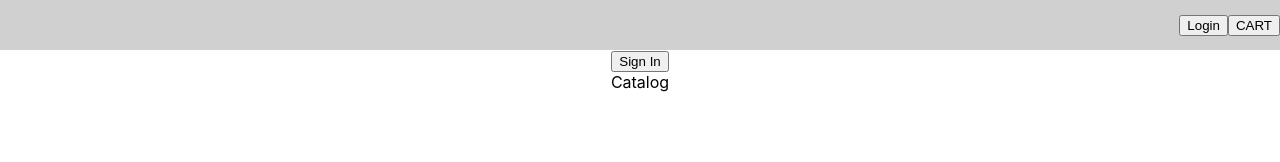
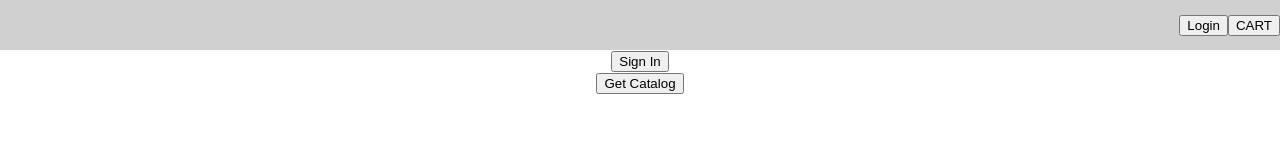
Before and after one commit to Paskinho/store, a React (Create React App) app: page /catalog in a window 1280 px wide. Shown: the top 162 px of the page. Built offline with nearby package versions, Linux system fonts and the light colour scheme.

Commit message:
Add getCatalog

```diff
--- a/src/features/catalog/Catalog.tsx
+++ b/src/features/catalog/Catalog.tsx
@@ -1,5 +1,18 @@
+import {useAppDispatch} from "../../app/hooks";
+import {catalogReducer, catalogThunks} from "./catalog.slice";
+
 export const Catalog = () => {
+
+    const dispatch = useAppDispatch()
+
+    const getCatalog = () => {
+        dispatch(catalogThunks)
+    }
+
+
     return (
-        <div>Catalog</div>
+        <div>
+            <button onClick={getCatalog}>Get Catalog</button>
+        </div>
     )
 }
--- a/src/features/catalog/catalog.slice.ts
+++ b/src/features/catalog/catalog.slice.ts
@@ -10,3 +10,8 @@ const slice = createSlice({
 
     }
 })
+
+
+export const catalogReducer = slice.reducer
+export const catalogThunks = {}
+export const catalogActions = slice.actions
```
